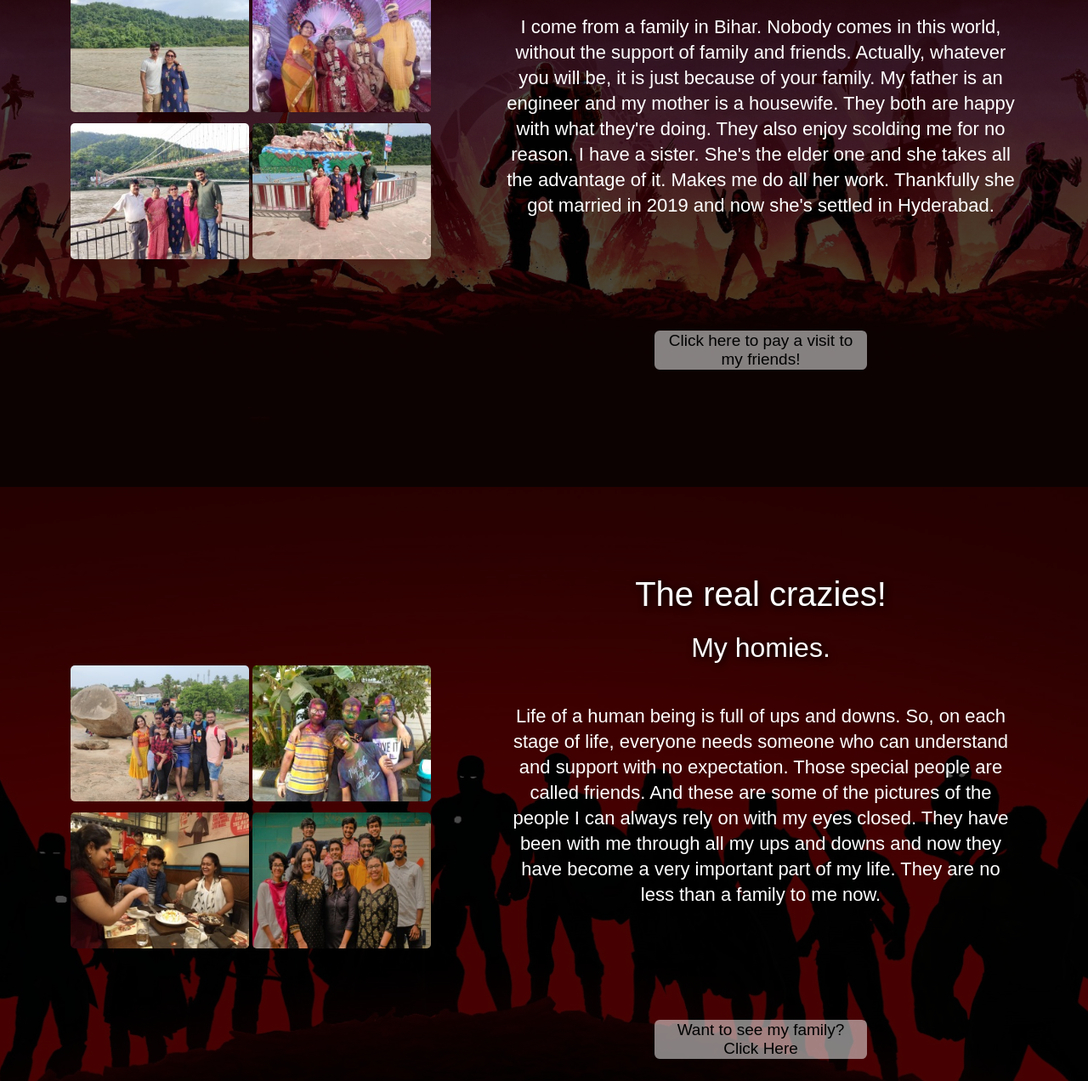
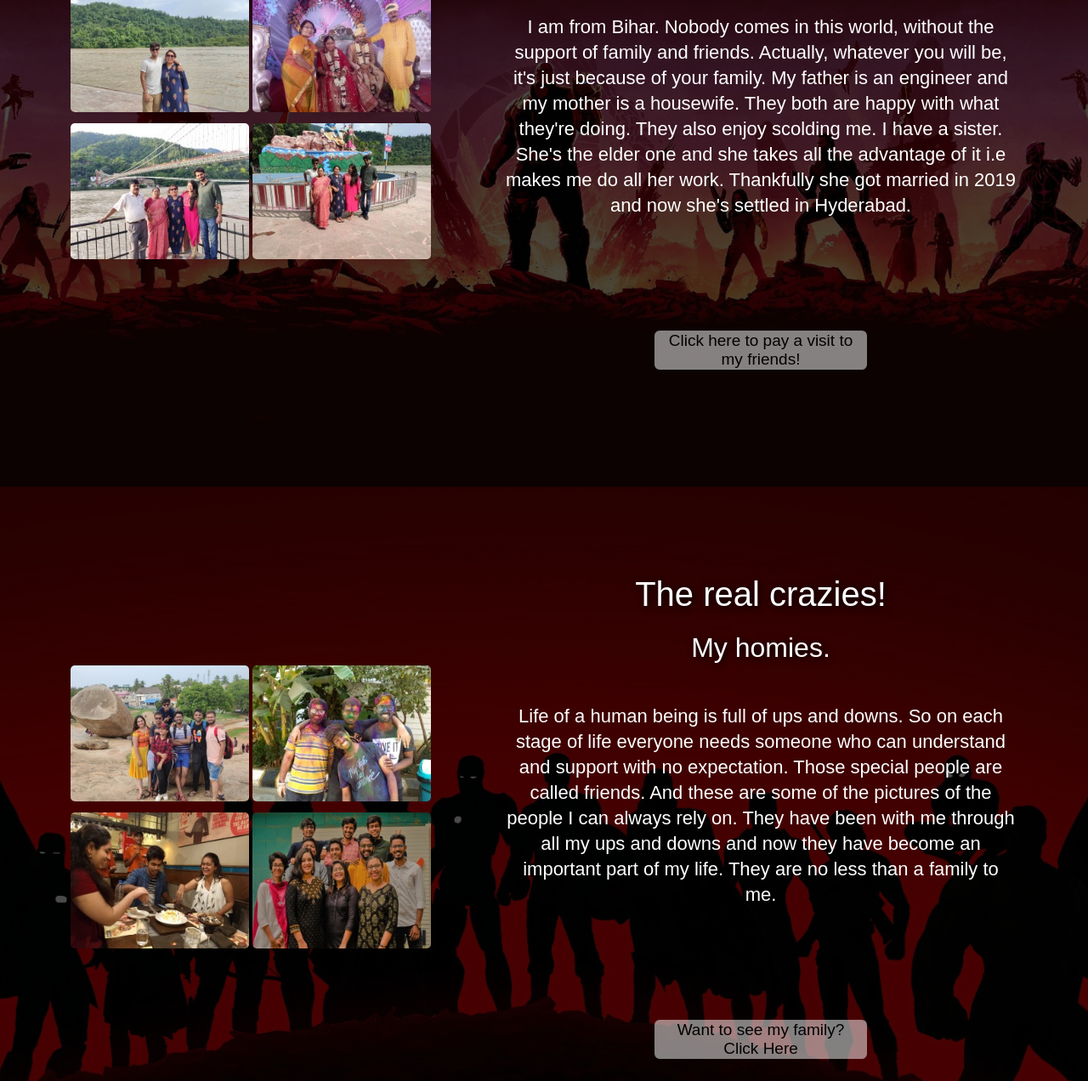
Before and after one commit to abhisheks802/myweb, a plain HTML site: page photos.html in a window 1280 px wide. Shown: the part 227-1499 px from the top of the page at 85% size. Drawn offline with Linux system fonts and the light colour scheme.

Commit message:
Update photos.html

```diff
--- a/photos.html
+++ b/photos.html
@@ -39,7 +39,7 @@
         <h1>People who call me crazy!</h1>
         <h2>My family.</h2>
         <div class="hidebox">
-        <p class="photos-hide">I come from a family in Bihar. Nobody comes in this world, without the support of family and friends. Actually, whatever you will be, it is just because of your family. My father is an engineer and my mother is a housewife. They both are happy with what they're doing. They also enjoy scolding me for no reason. I have a sister. She's the elder one and she takes all the advantage of it. Makes me do all her work. Thankfully she got married in 2019 and now she's settled in Hyderabad.</p>
+        <p class="photos-hide">I am from Bihar. Nobody comes in this world, without the support of family and friends. Actually, whatever you will be, it's just because of your family. My father is an engineer and my mother is a housewife. They both are happy with what they're doing. They also enjoy scolding me. I have a sister. She's the elder one and she takes all the advantage of it i.e makes me do all her work. Thankfully she got married in 2019 and now she's settled in Hyderabad.</p>
         </div>
         <div class="gallery">
             <a href="images/family/1.png" data-lightbox="images"><img src="images/family/1-small.png"></a>
@@ -57,7 +57,7 @@
         <h1>The real crazies!</h1>
         <h2>My homies.</h2>
         <div class="hidebox">
-        <p class="photos-hide">Life of a human being is full of ups and downs.  So, on each stage of life, everyone needs someone who can understand and support with no expectation. Those special people are called friends. And these are some of the pictures of the people I can always rely on with my eyes closed. They have been with me through all my ups and downs and now they have become a very important part of my life. They are no less than a family to me now.</p>
+        <p class="photos-hide">Life of a human being is full of ups and downs.  So on each stage of life everyone needs someone who can understand and support with no expectation. Those special people are called friends. And these are some of the pictures of the people I can always rely on. They have been with me through all my ups and downs and now they have become an important part of my life. They are no less than a family to me.</p>
         </div>
         <div class="gallery">
             <a href="images/friends/1.png" data-lightbox="img"><img src="images/friends/1-small.png"></a>
```
